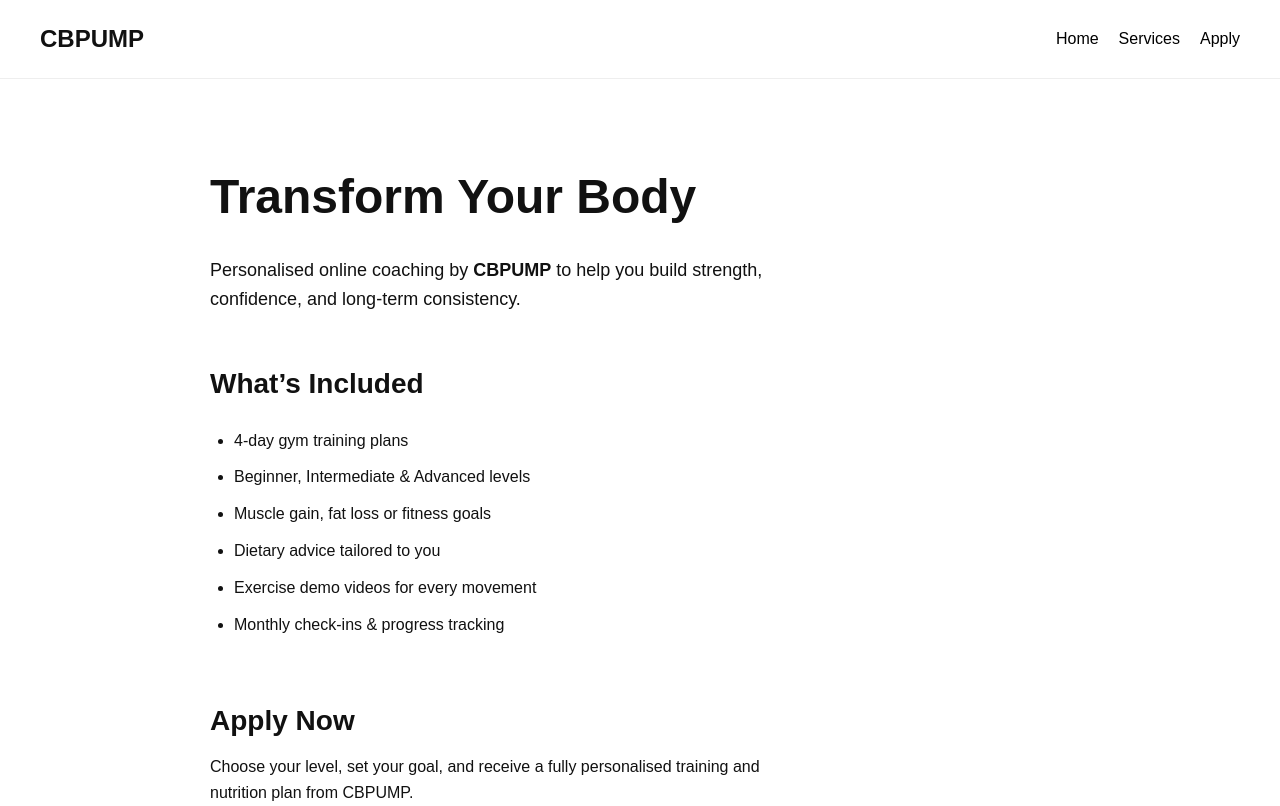
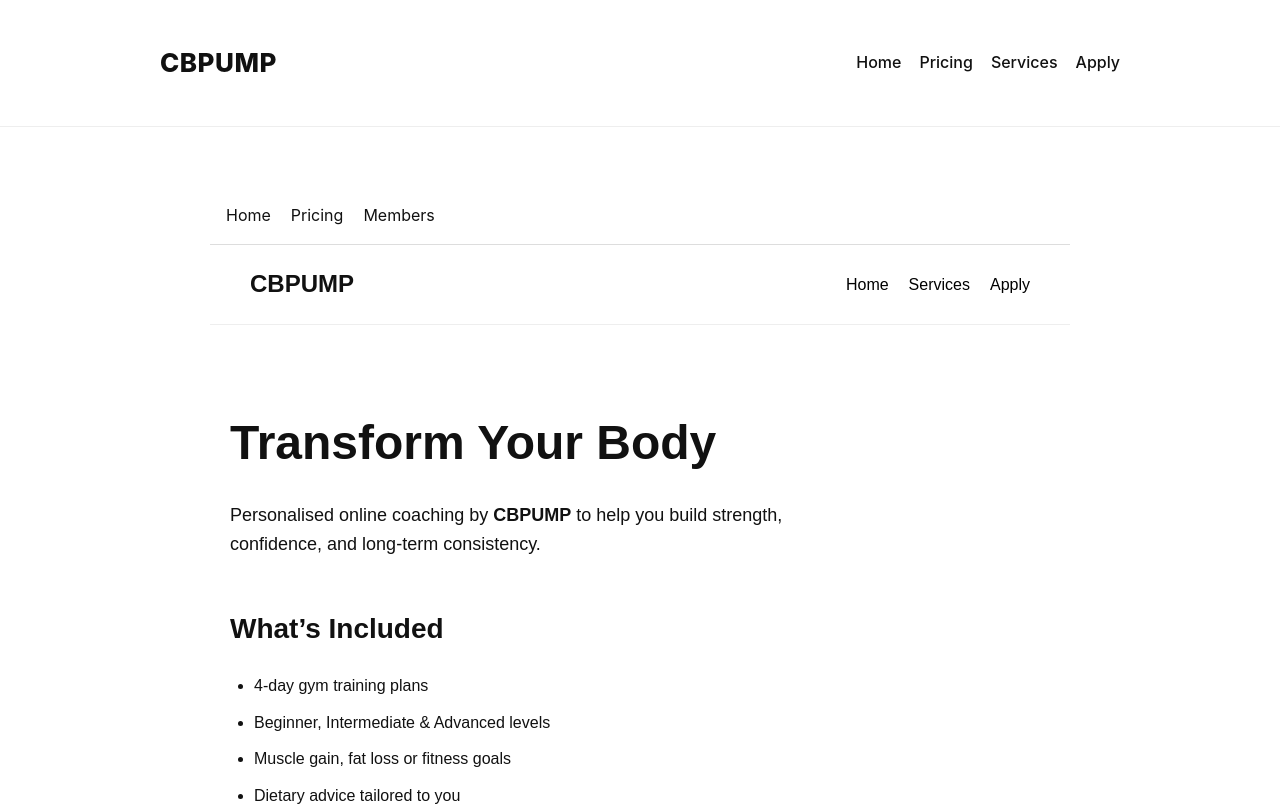
Before and after one commit to cbpumpcoaching/online-coaching-platform, a Next.js app: page / in a window 1280 px wide. Shown: the top 806 px of the page. Built offline with nearby package versions, Linux system fonts and the light colour scheme.

Commit message:
Update _app.js

```diff
--- a/pages/_app.js
+++ b/pages/_app.js
@@ -1,5 +1,26 @@
 import "../styles/globals.css";
+import Link from "next/link";
+import Layout from "../components/Layout";
 
 export default function MyApp({ Component, pageProps }) {
-  return <Component {...pageProps} />;
+  return (
+    <Layout>
+      {/* Simple navbar on every page */}
+      <nav
+        style={{
+          padding: "16px",
+          borderBottom: "1px solid #ddd",
+          display: "flex",
+          gap: "20px",
+          alignItems: "center",
+        }}
+      >
+        <Link href="/">Home</Link>
+        <Link href="/pricing">Pricing</Link>
+        <Link href="/members">Members</Link>
+      </nav>
+
+      <Component {...pageProps} />
+    </Layout>
+  );
 }
```
